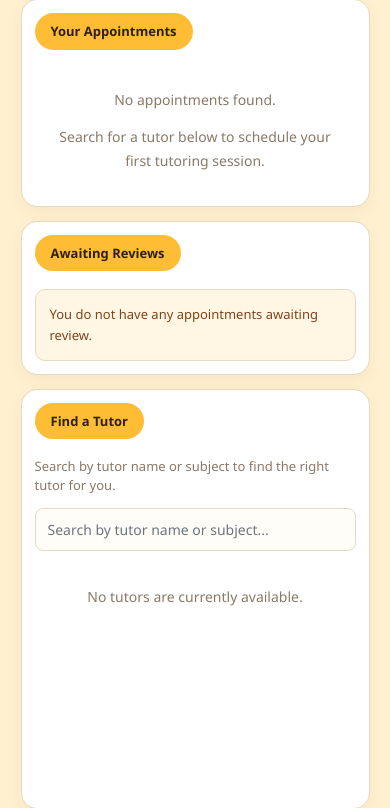
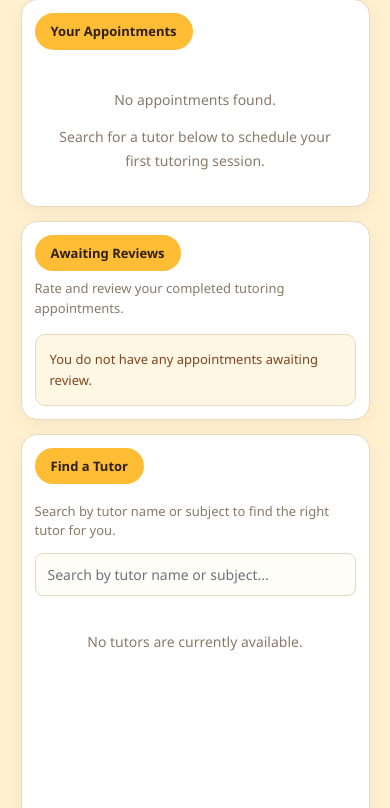
Before and after one commit to bookmybrain2026/TAMS, an ASP.NET Core app: template TAMS/Views/Student/StudentDashboard.cshtml in a window 390 px wide. Shown: the part 578-1386 px from the top of the page. Run offline with ASP.NET Core 8, Linux system fonts and the light colour scheme; the template is opened without the code that fills it, so the values that code supplies are empty; style sheets or scripts are compiled from the project's sources; some libraries are stand-ins or nearby versions.

Commit message:
Updated  awaiting reviews scroll

```diff
--- a/TAMS/Views/Student/StudentDashboard.cshtml
+++ b/TAMS/Views/Student/StudentDashboard.cshtml
@@ -181,42 +181,44 @@
             </section>
 
             <section class="dashboard-card reviews-card">
-                <h2 class="dashboard-section-title">
-                    Awaiting Reviews
-                </h2>
+                <div class="reviews-header">
+                    <div>
+                        <h2 class="dashboard-section-title">Awaiting Reviews</h2>
+                        <p class="reviews-description">
+                            Rate and review your completed tutoring appointments.
+                        </p>
+                    </div>
 
-                @if (Model.AwaitingReviews != null &&
-                     Model.AwaitingReviews.Any())
+                    @if (Model.AwaitingReviews != null && Model.AwaitingReviews.Any())
+                    {
+                        <span class="reviews-count">
+                            @Model.AwaitingReviews.Count()
+                            @(Model.AwaitingReviews.Count() == 1 ? "Review" : "Reviews")
+                        </span>
+                    }
+                </div>
+
+                @if (Model.AwaitingReviews != null && Model.AwaitingReviews.Any())
                 {
-                    <p>
-                        Please rate and review your completed
-                        tutoring appointments.
-                    </p>
-
-                    <div class="row">
-
-                        @foreach (var review in Model.AwaitingReviews)
-                        {
-                            <div class="col-md-6 col-lg-4 mb-3">
-
+                    <div class="reviews-vertical-scroll">
+                        <div class="reviews-vertical-track">
+                            @foreach (var review in Model.AwaitingReviews)
+                            {
                                 <div class="review-item">
-
-                                    <h5>
-                                        @review.TutorName
-                                    </h5>
+                                    <h5>@review.TutorName</h5>
 
                                     <form asp-controller="Student" asp-action="SubmitReview" method="post">
                                         @Html.AntiForgeryToken()
                                         <input type="hidden" name="appointmentId" value="@review.AppointmentId" />
                                         <div class="mb-3">
-                                            <label for="rating-@review.AppointmentId" class="form-label">Rating</label>
+                                            <label for="rating-@review.AppointmentId" class="form-label"> Rating </label>
                                             <select id="rating-@review.AppointmentId" name="rating" class="form-select" required>
-                                                <option value=""> Select a rating </option>
-                                                <option value="1"> 1 - Poor </option>
-                                                <option value="2"> 2 - Fair </option>
-                                                <option value="3"> 3 - Good </option>
-                                                <option value="4"> 4 - Very Good </option>
-                                                <option value="5"> 5 - Excellent </option>
+                                                <option value="">Select a rating</option>
+                                                <option value="1">1 - Poor</option>
+                                                <option value="2">2 - Fair</option>
+                                                <option value="3">3 - Good</option>
+                                                <option value="4">4 - Very Good</option>
+                                                <option value="5">5 - Excellent</option>
                                             </select>
                                         </div>
 
@@ -225,13 +227,13 @@
                                             <textarea id="comment-@review.AppointmentId" name="comment" class="form-control" rows="4" placeholder="Write your review..." required></textarea>
                                         </div>
 
-                                        <button type="submit" class="btn btn-primary"> Submit Review </button>
+                                        <button type="submit" class="btn btn-primary">
+                                            Submit Review
+                                        </button>
                                     </form>
                                 </div>
-
-                            </div>
-                        }
-
+                            }
+                        </div>
                     </div>
                 }
                 else
@@ -240,7 +242,6 @@
                         You do not have any appointments awaiting review.
                     </div>
                 }
-
             </section>
 
     <section class="dashboard-card tutors-card">
--- a/TAMS/wwwroot/css/StudentDashboard.css
+++ b/TAMS/wwwroot/css/StudentDashboard.css
@@ -568,3 +568,140 @@ body {
         border-radius: 8px !important;
     }
 }
+
+/*Scroll Reviews*/
+.student-dashboard .reviews-card {
+    min-width: 0;
+    overflow: hidden;
+}
+
+.student-dashboard .reviews-header {
+    display: flex;
+    justify-content: space-between;
+    align-items: flex-start;
+    gap: 16px;
+    margin-bottom: 16px;
+}
+
+.student-dashboard .reviews-header .dashboard-section-title {
+    margin-bottom: 8px;
+}
+
+.student-dashboard .reviews-description {
+    margin: 0;
+    color: var(--bmb-muted);
+    font-size: 13px;
+    line-height: 1.5;
+}
+
+.student-dashboard .reviews-count {
+    flex-shrink: 0;
+    padding: 7px 12px;
+    border: 1px solid var(--bmb-border);
+    border-radius: 20px;
+    background: #fff6e4;
+    color: var(--bmb-brown);
+    font-size: 12px;
+    font-weight: 800;
+}
+
+.student-dashboard .reviews-vertical-scroll {
+    width: 100%;
+    height: 440px;
+    overflow-y: auto;
+    overflow-x: hidden;
+    padding: 2px 8px 10px 2px;
+    scrollbar-width: thin;
+    scrollbar-color: var(--bmb-orange) #fff0cf;
+    -webkit-overflow-scrolling: touch;
+}
+
+.student-dashboard .reviews-vertical-scroll::-webkit-scrollbar {
+    width: 9px;
+}
+
+.student-dashboard .reviews-vertical-scroll::-webkit-scrollbar-track {
+    background: #fff0cf;
+    border-radius: 10px;
+}
+
+.student-dashboard .reviews-vertical-scroll::-webkit-scrollbar-thumb {
+    background: var(--bmb-orange);
+    border: 2px solid #fff0cf;
+    border-radius: 10px;
+}
+
+
+.student-dashboard .reviews-vertical-track {
+    display: grid;
+    grid-template-columns: repeat(3, minmax(0, 1fr));
+    grid-auto-flow: row;
+    gap: 16px;
+    align-items: stretch;
+    width: 100%;
+}
+
+.student-dashboard .reviews-vertical-track .review-item {
+    display: flex;
+    flex-direction: column;
+    min-width: 0;
+    height: 100%;
+    margin: 0;
+    padding: 18px;
+    background: var(--bmb-soft);
+    border: 1px solid var(--bmb-border);
+    border-radius: 12px;
+}
+
+.student-dashboard .reviews-vertical-track .review-item h5 {
+    margin-bottom: 16px;
+    padding-bottom: 12px;
+    border-bottom: 1px solid #f0e5d3;
+    overflow-wrap: anywhere;
+}
+
+.student-dashboard .reviews-vertical-track .review-item form {
+    display: flex;
+    flex-direction: column;
+    flex: 1;
+}
+
+.student-dashboard .reviews-vertical-track .review-item textarea {
+    min-height: 100px;
+}
+
+.student-dashboard .reviews-vertical-track .review-item button[type="submit"] {
+    align-self: flex-start;
+    margin-top: auto;
+}
+
+.student-dashboard .reviews-scroll-hint {
+    margin: 8px 0 0;
+    color: var(--bmb-muted);
+    font-size: 12px;
+    text-align: right;
+}
+
+@media (max-width: 900px) {
+    .student-dashboard .reviews-vertical-track {
+        grid-template-columns: repeat(2, minmax(0, 1fr));
+    }
+}
+
+@media (max-width: 550px) {
+    .student-dashboard .reviews-header {
+        align-items: flex-start;
+    }
+
+    .student-dashboard .reviews-vertical-scroll {
+        height: 440px;
+    }
+
+    .student-dashboard .reviews-vertical-track {
+        grid-template-columns: minmax(0, 1fr);
+    }
+
+    .student-dashboard .reviews-vertical-track .review-item {
+        padding: 15px;
+    }
+}
```
